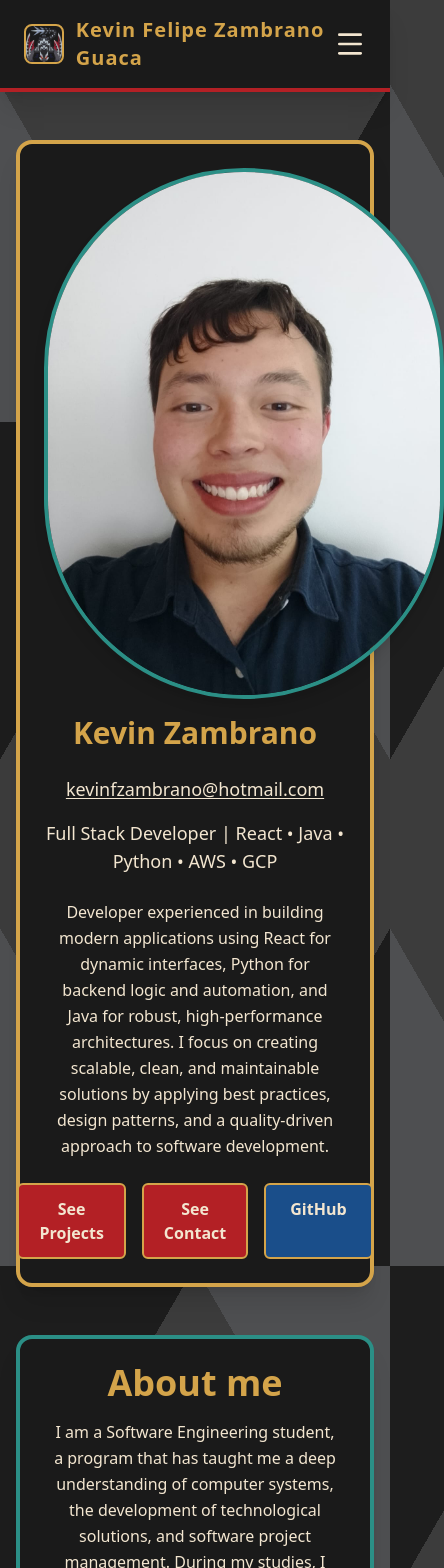
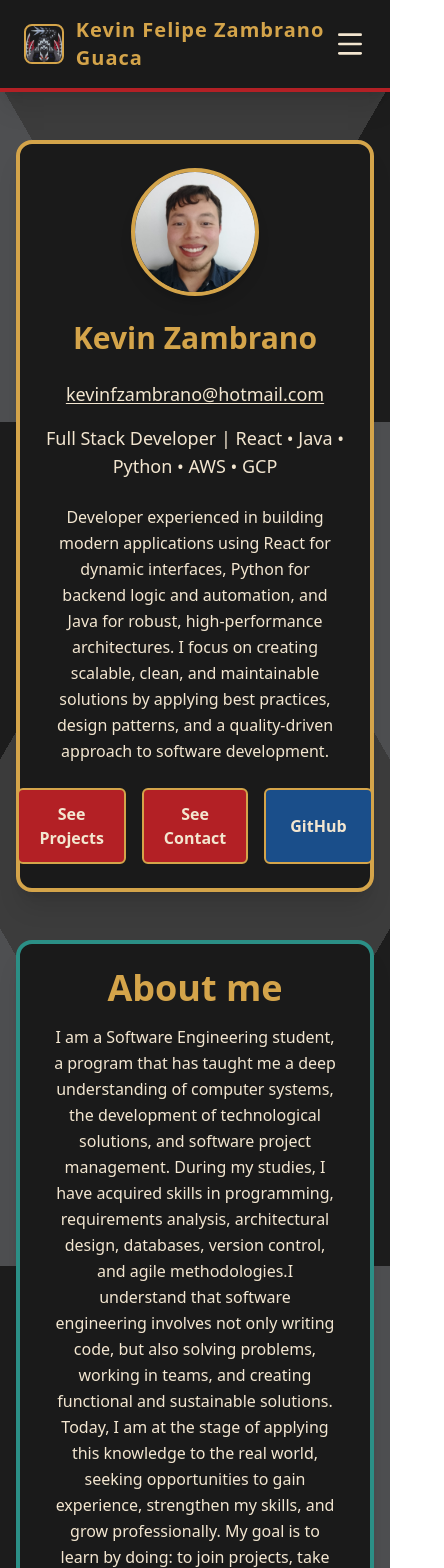
Before and after one commit to KevinFZambrano12/Kevin-s-web-page, a React (Vite) app: page / in a window 390 px wide. Shown: the top 1568 px of the page, 444 px wide, since content can reach past the window. Built offline with nearby package versions, Linux system fonts and the light colour scheme.

Commit message:
hot fix for the photo and responsive conteiners

```diff
--- a/src/Componets/navBar.jsx
+++ b/src/Componets/navBar.jsx
@@ -47,7 +47,7 @@ export default function Navbar() {
 
                         {/* OPCIONALES */}
                         <a
-                            href="https://github.com/"
+                            href="https://github.com/KevinFZambrano12"
                             target="_blank"
                             className="block text-[var(--mh-blue)] hover:text-[var(--mh-teal)]"
                         >
--- a/src/Componets/screens/home.jsx
+++ b/src/Componets/screens/home.jsx
@@ -17,15 +17,18 @@ export default function home() {
 
                 <div className="text-center">
 
-                    <img
-                        src="/Kevinphoto.jpeg"
-                        alt="Foto de perfil"
-                        className="min-h-[500px] min-w-[400px]
-                            sm:w-28 sm:h-28
-                            mx-auto rounded-full
-                            border-4 border-[var(--mh-teal)] shadow-lg
-                            mb-4 sm:mb-6"
-                    />
+                    <div
+                        className="w-32 sm:w-40 md:w-48 aspect-square mx-auto
+                        rounded-full overflow-hidden
+                        border-4 border-[var(--mh-gold)] shadow-lg mb-6"
+                    >
+                        <img
+                            src="/Kevinphoto.jpeg"
+                            alt="Foto de perfil"
+                            className="w-full h-full object-cover object-center"
+                        />
+                    </div>
+
 
                     <h1 className="text-3xl sm:text-4xl md:text-5xl font-extrabold text-[var(--mh-gold)] mb-6">
                         Kevin Zambrano
@@ -70,9 +73,12 @@ export default function home() {
                         <a
                             href="https://github.com/KevinFZambrano12"
                             target="_blank"
-                            className="px-6 py-3 bg-[var(--mh-blue)] text-[var(--mh-light)]
-                                border-2 border-[var(--mh-gold)] font-semibold
-                                rounded-md hover:bg-[var(--mh-teal)] transition"
+                            className="
+                             px-6 py-3
+                            bg-[var(--mh-blue)] text-[var(--mh-light)]
+                            border-2 border-[var(--mh-gold)] font-semibold
+                            rounded-md hover:bg-[var(--mh-teal)] transition
+                            inline-flex items-center justify-center"
                         >
                             GitHub
                         </a>
```
